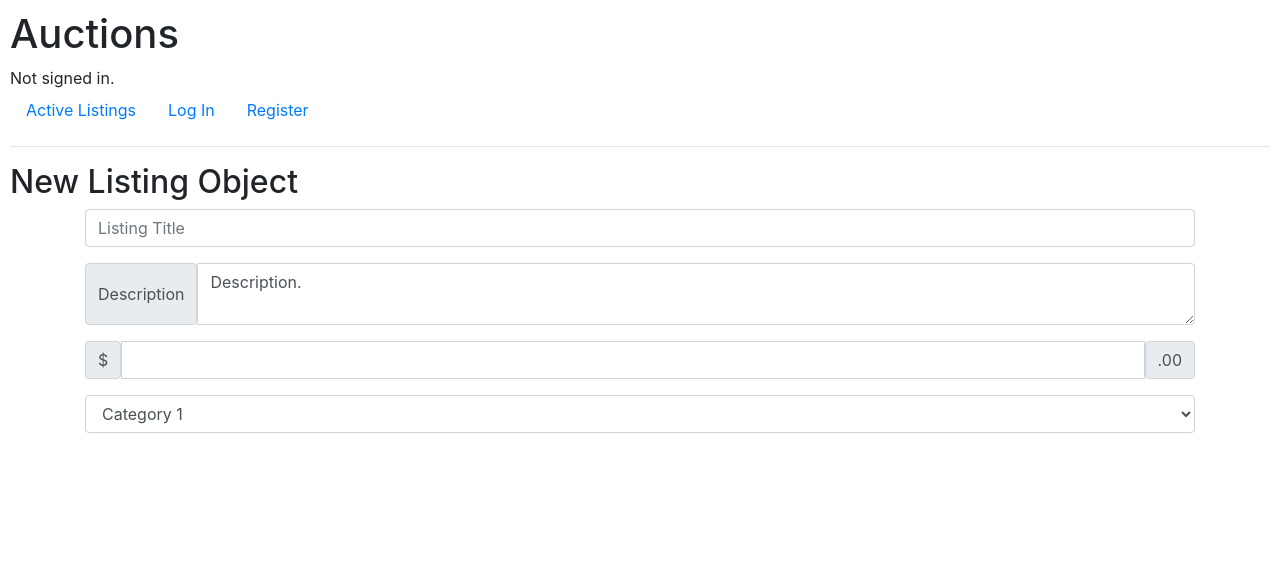
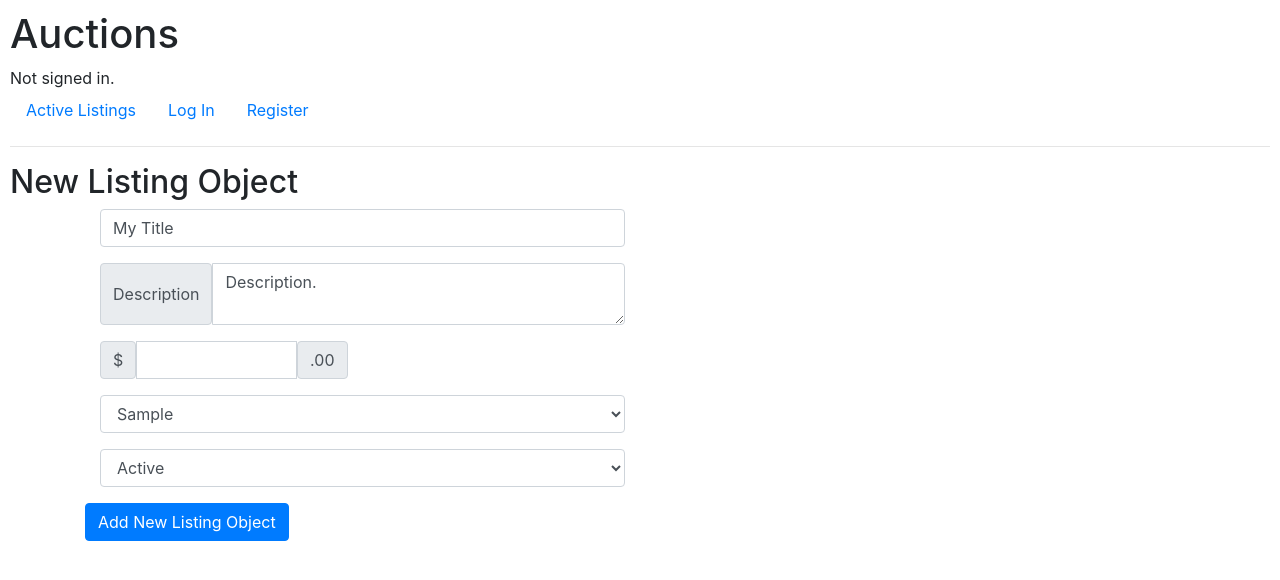
Before and after one commit to iaaron-xyz/cs50w, a Django app: template commerce/auctions/templates/auctions/create.html in a window 1280 px wide. Shown: the top 580 px of the page. Run offline with Django 3.2, Linux system fonts and the light colour scheme; the template is opened without the code that fills it: values that come from a table or form of the project are taken from there, others are empty; tables that the repository leaves empty hold one stand-in row (values such as "Sample post"); some libraries are stand-ins or nearby versions.

Commit message:
implement  add_new_listing

```diff
--- a/commerce/auctions/templates/auctions/create.html
+++ b/commerce/auctions/templates/auctions/create.html
@@ -4,25 +4,43 @@
     <h2>New Listing Object</h2>
 
     <div class="container">
-        <form>
+        <form action="{% url 'add_new' %}" method="post">
             {% csrf_token %}
-            <div class="form-group">
-                <input class="form-control" type="text" name="listing-title" placeholder="Listing Title">
+            {% comment %} Title {% endcomment %}
+            <div class="form-group col-md-6">
+                <input class="form-control" type="text" name="listing-title" placeholder="Listing Title" value="My Title" required>
             </div>
-            <div class="form-group input-group">
+            {% comment %} Description {% endcomment %}
+            <div class="form-group input-group col-md-6">
                 <label class="input-group-text">Description</label>
                 <textarea class="form-control" name="listing-description" placeholder="Listing Title" arial-label="arial label">Description.</textarea>
             </div>
-            <div class="form-group input-group xl-3">
+            {% comment %} Price {% endcomment %}
+            <div class="form-group input-group col-sm-3">
                 <span class="input-group-text">$</span>
-                <input type="text" class="form-control" name="listing-initial-bid" aria-label="Amount (to the nearest dollar)">
-                <span class="input-group-text">.00</span>
+                <input type="text" class="form-control" name="listing-initial-bid" aria-label="Amount (to the nearest dollar)" required>
+                <span class="input-group-text" value="80">.00</span>
             </div>
-            <div class="form-group">
-                <select class="form-control" name="select=category">
-                    <option value="category1">Category 1</option>
-                    <option value="category2">Category 2</option>
+            {% comment %} Category options {% endcomment %}
+            <div class="form-group col-md-6">
+                <select class="form-control" name="category-list">
+                    {% for category in categories %}
+                        <option value="{{ category.id }}">{{ category.category }}</option>
+                    {% empty %}
+                        <option value="no-category"></option>
+                    {% endfor %}
                 </select>
+            </div>
+            {% comment %} listing Status {% endcomment %}
+            <div class="form-group col-md-6">
+                <select class="form-control" name="status" required>
+                    <option value="active">Active</option>
+                    <option value="draft">Draft</option>
+                </select>
+            </div>
+            {% comment %} Submit BTN {% endcomment %}
+            <div>
+                <button class="btn btn-primary" type="submit" value="new-listing">Add New Listing Object</button>
             </div>
         </form>
     <div class="container">
--- a/commerce/auctions/templates/auctions/layout.html
+++ b/commerce/auctions/templates/auctions/layout.html
@@ -22,7 +22,7 @@
             </li>
             {% if user.is_authenticated %}
                 <li class="nav-item">
-                    <a class="nav-link" href="{% url 'new_object' %}">New Listing Object</a>
+                    <a class="nav-link" href="{% url 'new_listing' %}">New Listing Object</a>
                 </li>
                 <li class="nav-item">
                     <a class="nav-link" href="{% url 'logout' %}">Log Out</a>
--- a/commerce/auctions/urls.py
+++ b/commerce/auctions/urls.py
@@ -4,7 +4,8 @@ from . import views
 
 urlpatterns = [
     path("", views.index, name="index"),
-    path("new_object", views.new_object, name="new_object"),
+    path("new_listing", views.new_listing, name="new_listing"),
+    path("add_new", views.add_new, name="add_new"),
     path("login", views.login_view, name="login"),
     path("logout", views.logout_view, name="logout"),
     path("register", views.register, name="register")
```
Also changed, not shown: commerce/auctions/views.py (+45 -3 lines).
